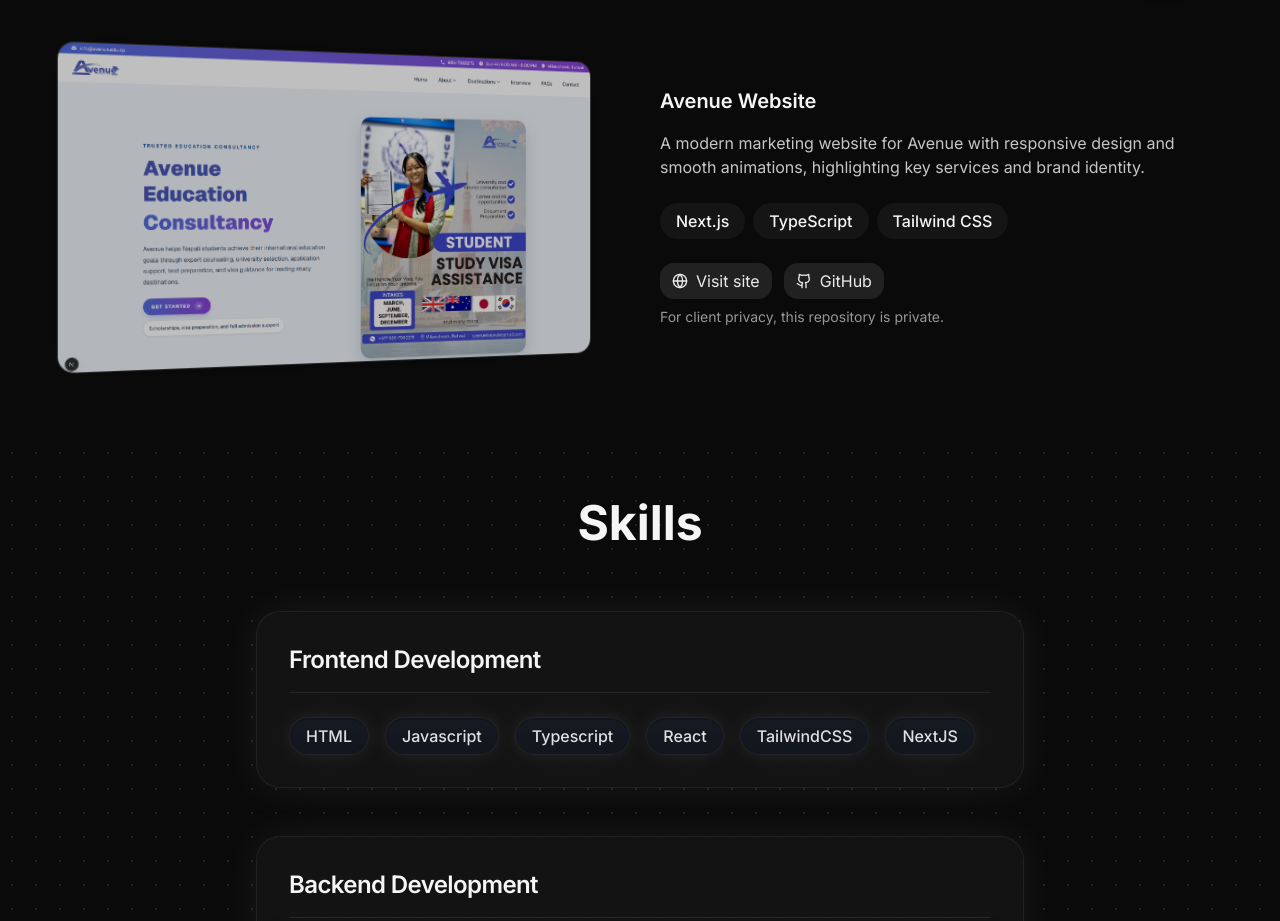
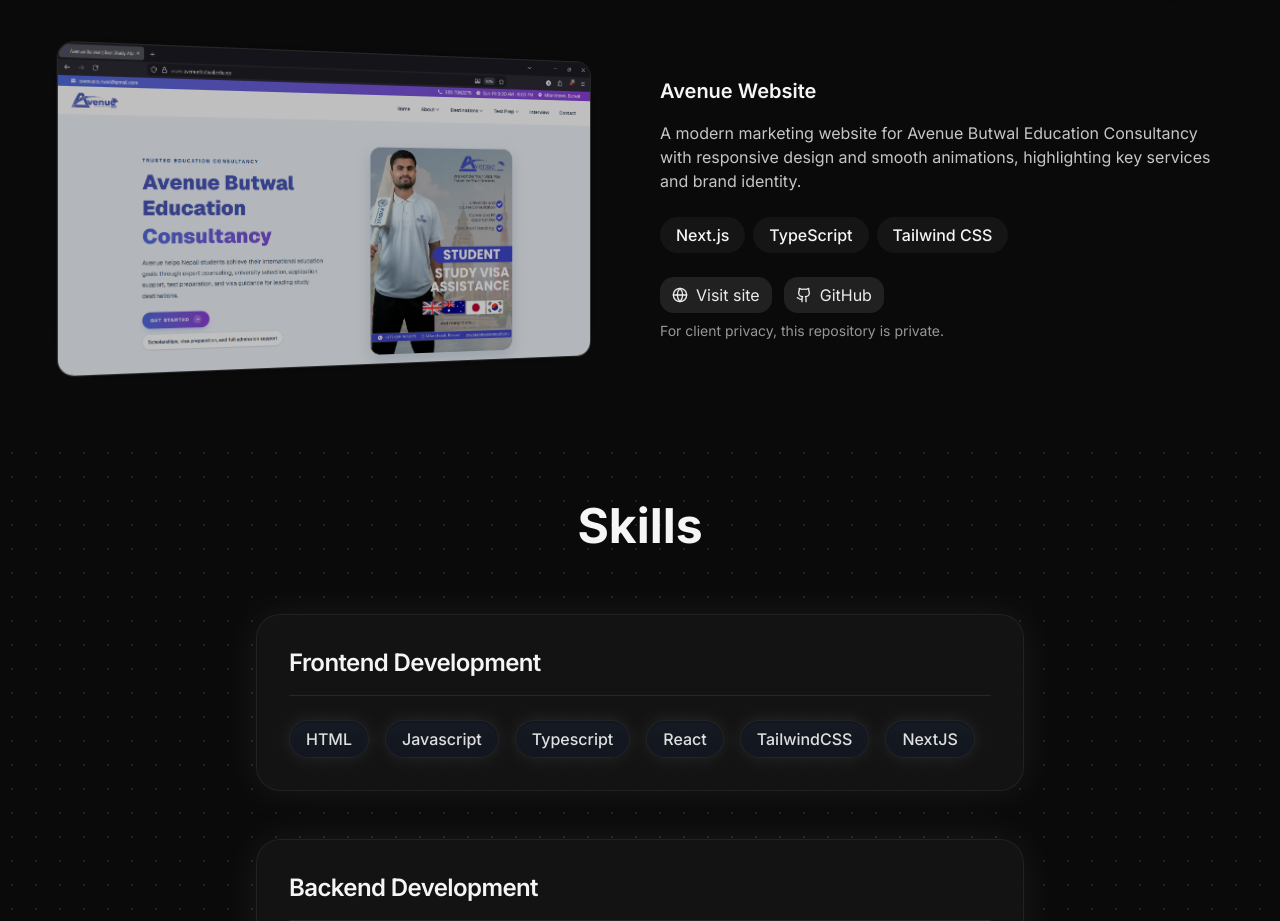
Before and after one commit to Beeplap/My-portfolio, a React (Vite) app: page / in a window 1280 px wide. Shown: the part 1935-2856 px from the top of the page. Built offline with nearby package versions, Linux system fonts and the light colour scheme; the HTML template or start-up script is replaced by a standard one.

Commit message:
feat: Update Avenue project details with new description and link; replace image asset.

```diff
--- a/src/components/Projects.tsx
+++ b/src/components/Projects.tsx
@@ -35,9 +35,9 @@
   {
     title: "Avenue Website",
     description:
-      "A modern marketing website for Avenue with responsive design and smooth animations, highlighting key services and brand identity.",
+      "A modern marketing website for Avenue Butwal Education Consultancy with responsive design and smooth animations, highlighting key services and brand identity.",
     tech: ["Next.js", "TypeScript", "Tailwind CSS"],
-    link: "https://avenue-website-three.vercel.app/",
+    link: "https://www.avenuebutwal.edu.np/",
     github: "#",
     image: "/assets/avenue.png",
     githubNote: "For client privacy, this repository is private.",
```
Also changed, not shown: public/assets/avenue.png.
